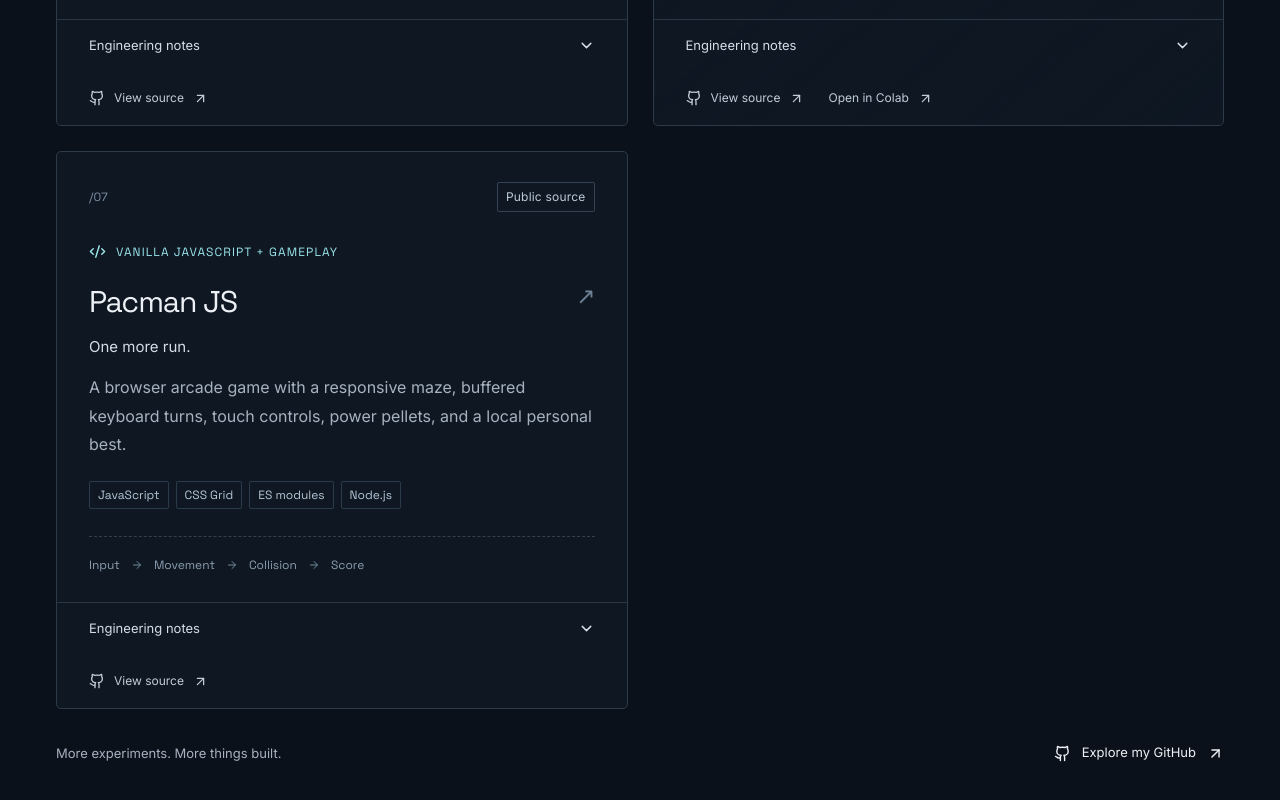
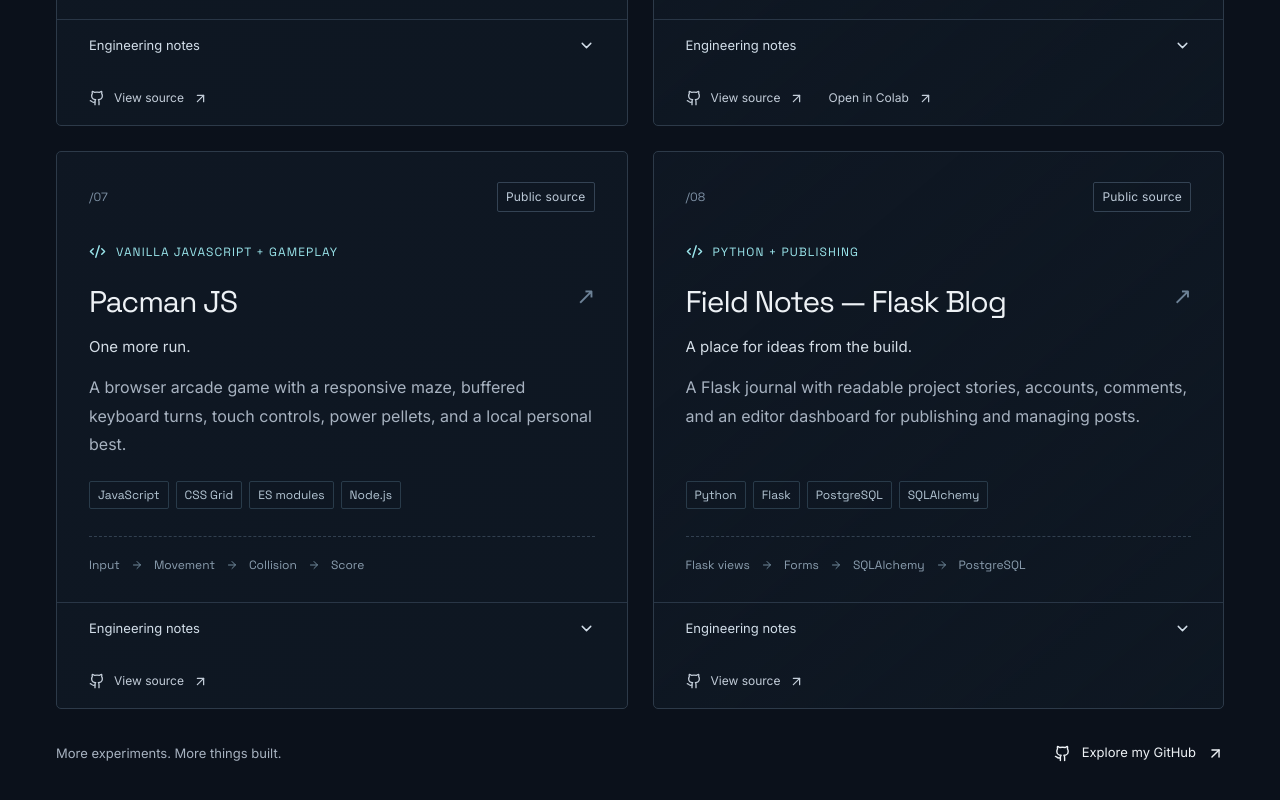
Before and after one commit to Breedlove-Jason/jason-breedlove-portfolio, a React (Vite) app: page / in a window 1280 px wide. Shown: the part 2751-3551 px from the top of the page. Built offline with nearby package versions, Linux system fonts and the light colour scheme.

Commit message:
Add Field Notes Flask blog to the portfolio

```diff
--- a/src/components/Projects.tsx
+++ b/src/components/Projects.tsx
@@ -35,6 +35,7 @@ const icons: Record<string, LucideIcon> = {
   productstore: Braces,
   reuters: Database,
   pacman: Code2,
+  fieldnotes: Code2,
 };
 
 function ProjectDetails({ project }: { project: Project }) {
--- a/src/data/projects.ts
+++ b/src/data/projects.ts
@@ -102,4 +102,16 @@ export const projects: Project[] = [
     diagram: ['Input', 'Movement', 'Collision', 'Score'],
     source: 'https://github.com/Breedlove-Jason/pacman-js',
   },
+  {
+    id: 'fieldnotes', number: '08', title: 'Field Notes — Flask Blog', category: 'Full stack',
+    kind: 'PYTHON + PUBLISHING', status: 'Public source',
+    headline: 'A place for ideas from the build.',
+    description: 'A Flask journal with readable project stories, accounts, comments, and an editor dashboard for publishing and managing posts.',
+    stack: ['Python', 'Flask', 'PostgreSQL', 'SQLAlchemy'],
+    problem: 'Connect a readable journal to persistent publishing workflows and explicit editorial permissions.',
+    implementation: 'Server-rendered templates, validated forms, CSRF-protected writes, filtered article HTML, plain-text comments, and an editor-only publishing desk. Eight integration tests cover the key routes and permissions.',
+    boundary: 'Includes clearly marked sample articles maintained in source. Live editorial account setup is in progress.',
+    diagram: ['Flask views', 'Forms', 'SQLAlchemy', 'PostgreSQL'],
+    source: 'https://github.com/Breedlove-Jason/flask_blog',
+  },
 ];
```
